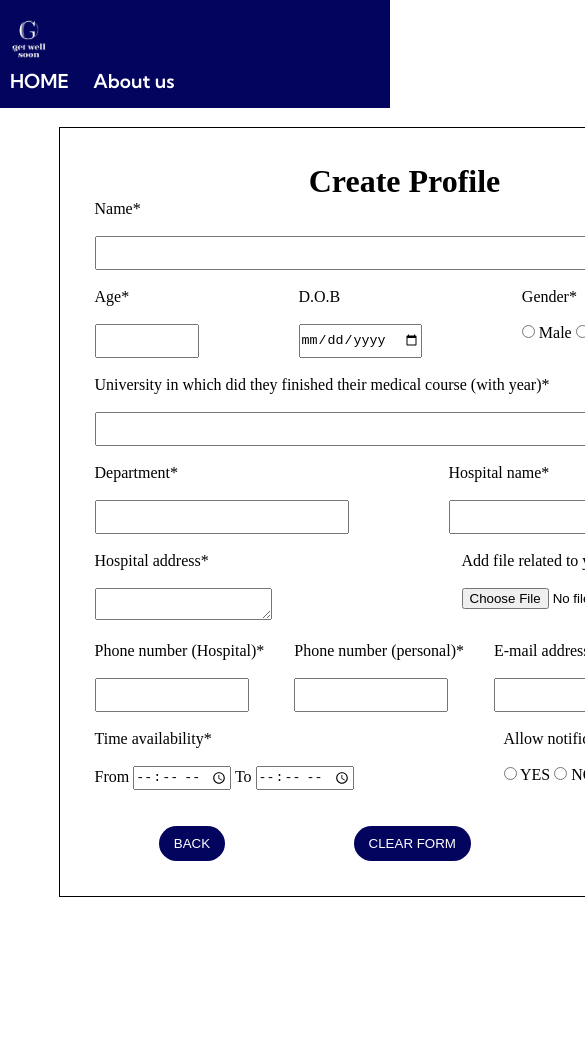
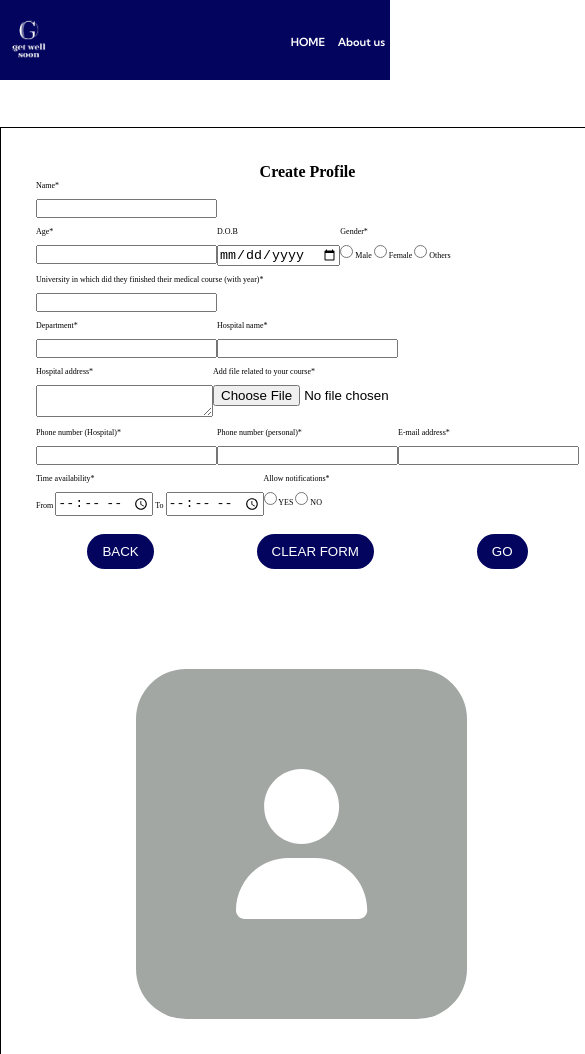
Before and after one commit to fssa-batch3/deepika.sriram__web_project, a website: page pages/other pages/doctor/doctor profile page.html in a window 390 px wide. Shown: the top 1054 px of the page, 585 px wide, since content can reach past the window. Before the commit the page ends 897 px from the top, so only its background shows below. Drawn offline with Linux system fonts and the light colour scheme; a web font is replaced by a local one.

Commit message:
making responsive for doctor side.

```diff
--- a/assets/css/doctor profile page.css
+++ b/assets/css/doctor profile page.css
@@ -14,14 +14,14 @@ header{
     padding-bottom: 15px;
     font-family: 'kumbh sans',sans-serif;
 }
-header div img{
+header  img{
     width:15%;
 }
-div ul li{
+header ul li{
     text-decoration:none;
     display:inline;
 }
-div ul li a{
+header ul li a{
     text-decoration:none;
     color: white;
     font-weight:600;
@@ -29,7 +29,7 @@ div ul li a{
     margin-left: 10px;
     margin-right:10px;
 }
-div ul li a:hover{
+header ul li a:hover{
     color:yellow;
     transition:0.2s;
 }
@@ -37,6 +37,7 @@ form{
     border:1.5px solid black;
     padding:35px;
     position: absolute;
+    display:flex;justify-content:space-between;
     top:15%;
     left:15%;
 }
@@ -81,3 +82,25 @@ form{
     transition:0.3s;
 
 }
+
+
+@media screen and (max-width:800px) {
+    header{
+        justify-content:space-between;
+        width:auto;
+    }
+    header ul li a{
+        font-size:70%;
+        margin-left: 5px;
+        margin-right:5px;
+    }
+    form{
+        border:1.5px solid black;
+        padding:35px;
+        position: absolute;
+        flex-wrap: wrap;
+        font-size:50%;
+        top:15%;
+        left:0%;
+    }
+}
--- a/assets/css/notifications.css
+++ b/assets/css/notifications.css
@@ -19,8 +19,8 @@ header{
     padding-bottom: 15px;
     font-family: 'kumbh sans',sans-serif;
 }
-header div img{
-    width:15%;
+header  img{
+    width:5%;
 }
 
 header ul{
@@ -54,7 +54,7 @@ ul li a:hover, .dropdown:hover .dropbtn{
     min-width: 150px;
     border-radius:0 0 10px 10px;
     box-shadow:5px 5px 5px grey;
-    font-family: 'courgette',cursive;
+    font-family: sans-serif;
     z-index:1;
 }
 .dropdown-content a{
@@ -84,7 +84,7 @@ section div button{
     border-color:ghostwhite;
     border:none;
     color:#03045E;
-    font-family:'courgette',cursive;
+    font-family:sans-serif;
     margin-top:5%;
 }
 section div button:hover{
@@ -110,3 +110,38 @@ footer div img{
     position:relative;
     left:45%;
 }
+
+@media screen and (max-width:800px){
+    header{
+        justify-content:space-between;
+        flex-wrap:nowrap;
+    }
+    header img{
+        width:10%;
+    }
+    ul li a,.dropbtn{
+        font-size:90%;
+        padding:0 2px;
+    }
+    main,section{
+        font-size:80%;
+    }
+    section{
+        padding:5% 0;
+    }
+    footer div.ftr{
+        flex-direction:column;
+        row-gap:5%;
+        margin-left:25%;
+        font-size: 60%;
+        justify-content: space-between;
+    }
+    footer div.ftr div{
+        margin:2% 0;
+    }
+    footer div img{
+        width:20%;
+        left:40%;
+    }
+
+}
--- a/assets/css/patient details.css
+++ b/assets/css/patient details.css
@@ -19,7 +19,7 @@ header{
     padding-bottom: 15px;
     font-family: 'kumbh sans',sans-serif;
 }
-header div img{
+header  img{
     width:15%;
 }
 
@@ -106,3 +106,29 @@ main div p{
     color:#03045E;
     transition:0.2s;
 }
+
+
+@media screen and (max-width:800px) {
+    header{
+        justify-content:space-between;
+        flex-wrap: nowrap;
+        align-items: center;
+    }
+    ul li a,.dropbtn{
+        font-size:90%;
+        padding:0 2px;
+    }
+    main{
+        font-size:60%;
+        position: absolute;
+        top:10%;
+        left:15%;
+        border:1px solid black;
+        padding:20px;
+        width:fit-content;
+        height:fit-content;
+        background-color: white;
+        box-shadow: 10px 10px 10px grey;
+    }
+
+}
--- a/pages/other pages/doctor/doctor profile page.html
+++ b/pages/other pages/doctor/doctor profile page.html
@@ -11,10 +11,7 @@
     </head>
     <body>
         <header>
-            <div>
             <img src="../../../assets/images/gws.png" alt="logo of get well soon website">
-            </div>
-            <div>
             <ul>
                 <li>
                     <a id="btn" href="../../homepage/index.html"> HOME </a>
@@ -22,12 +19,11 @@
                 <li>
                     <a href="../other pages/about us.html">About us</a>
                 </li>
-
             </ul>
             </div>
         </header>
         <main>
-            <form style="display:flex;justify-content:space-between">
+            <form>
               <div>
                 <h1 style="text-align:center">Create Profile</h1>
                 <div>
@@ -36,7 +32,7 @@
                     </div>
                     <br>
                     <div>
-                        <input type="text" required="true" style="width:600px;height:30px"/>
+                        <input type="text" required="true"/>
                     </div>
                 </div>
                 <br>
@@ -47,21 +43,21 @@
                         </div>
                         <br>
                         <div>
-                            <input type="number" required="true" style="width:100px;height:30px" />
+                            <input type="number" required="true" />
                         </div>
                     </div>
                     <br>
-                    <div style="margin-left:100px">
+                    <div>
                         <div>
                             <label>D.O.B</label>
                         </div>
                         <br>
                         <div>
-                            <input type="date" style="height:30px" />
+                            <input type="date" />
                         </div>
                     </div>
                     <br>
-                    <div style="margin-left:100px">
+                    <div>
                         <div>
                             <label>Gender*</label>
                         </div>
@@ -82,7 +78,7 @@
                 </div>
                 <br>
                 <div>
-                    <input type="text" required="true" style="width:600px;height:30px" />
+                    <input type="text" required="true" />
                 </div>
                 <br>
                 <div class="frm">
@@ -92,17 +88,17 @@
                         </div>
                         <br>
                         <div>
-                            <input type="text" required="true" style="width:250px;height:30px" />
+                            <input type="text" required="true"  />
                         </div>
                     </div>
                     <br>
-                    <div style="margin-left:100px">
+                    <div>
                         <div>
                             <label>Hospital name*</label>
                         </div>
                         <br>
                         <div>
-                            <input type="text" required="true" style="width:250px;height:30px" />
+                            <input type="text" required="true" />
                         </div>
                     </div>
                 </div>
@@ -117,7 +113,7 @@
                            <textarea></textarea>
                         </div>
                     </div>
-                    <div style="margin-left:190px">
+                    <div>
                         <div>
                             <label>Add file related to your course*</label>
                         </div>
@@ -133,25 +129,25 @@
                         </div>
                         <br>
                         <div>
-                            <input type="tel" required="true" style="width:150px;height:30px" />
+                            <input type="tel" required="true"  />
                         </div>
                     </div>
-                    <div style="margin-left:30px">
+                    <div>
                         <div>
                             <label>Phone number (personal)*</label>
                         </div>
                         <br>
                         <div>
-                            <input type="tel" required="true" style="width:150px;height:30px" />
+                            <input type="tel" required="true" />
                         </div>
                     </div>
-                    <div style="margin-left:30px">
+                    <div>
                         <div>
                             <label>E-mail address*</label>
                         </div>
                         <br>
                         <div>
-                            <input type="email" required="true" style="width:200px;height:30px" />
+                            <input type="email" required="true" />
                         </div>
                     </div>
                 </div>
@@ -169,7 +165,7 @@
                             <input type="time" required="true" />
                         </div>
                     </div>
-                    <div style="margin-left:150px">
+                    <div>
                         <div>
                             <label>Allow notifications*</label>
                         </div>
```
Also changed, not shown: pages/other pages/doctor/notifications.html (+4 -15 lines), pages/other pages/doctor/patient-1 details.html (+4 -6 lines), pages/other pages/doctor/patient-2 details.html (+4 -7 lines), pages/other pages/doctor/patient-3 details.html (+4 -7 lines). Lines whose indentation alone changed are shown as unchanged.
